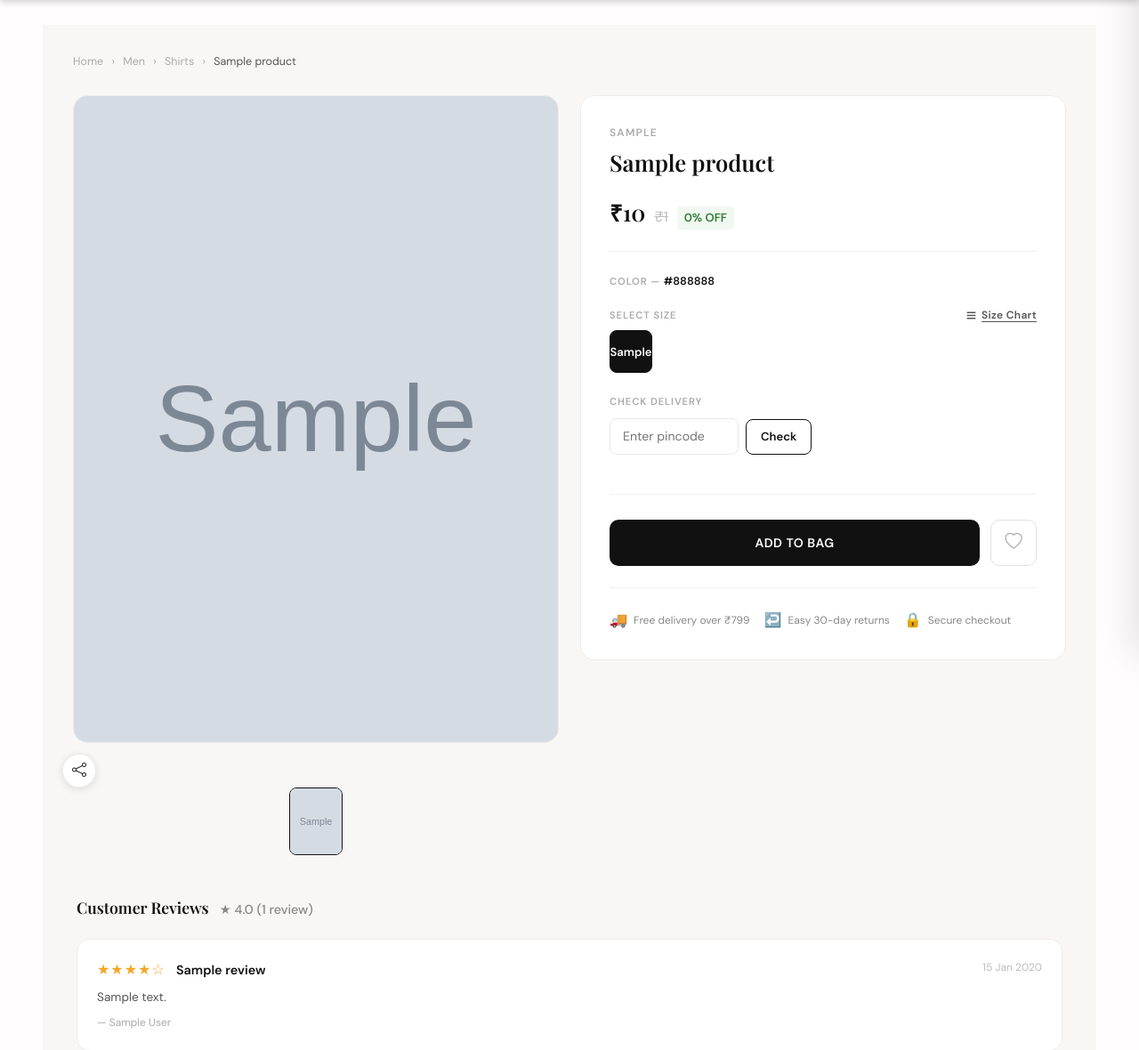
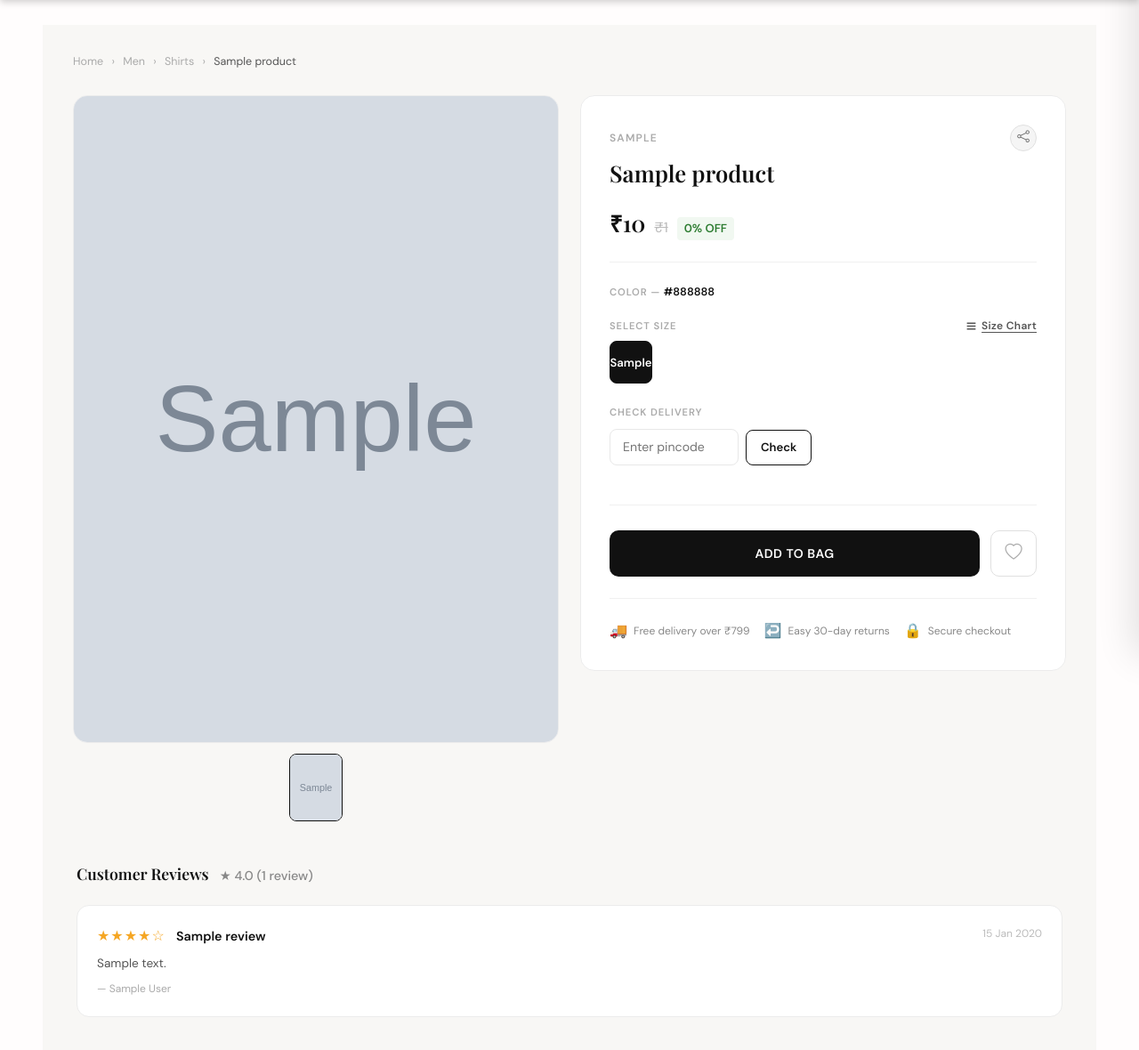
Before and after one commit to thezivoofficial/thezivo-store, a Django app: page /product/1/ in a window 1280 px wide. Shown: the part 64-1244 px from the top of the page at 89% size. After the commit the page ends 1207 px from the top, so only its background shows below. Run offline with Django 5.2, Linux system fonts and the light colour scheme; tables that the repository leaves empty hold one stand-in row (values such as "Sample post"); grey boxes marked "Sample" are stand-in pictures; some libraries are stand-ins or nearby versions.

Commit message:
Fix share button placement: image top-right on mobile, brand row on desktop
- Mobile (<768px): frosted circle overlaid on product image top-right
- Desktop (≥768px): small round button at the right end of the brand name row
- Each has its own dropdown; native share sheet used when available

Co-Authored-By: Claude Sonnet 4.6 <noreply@anthropic.com>

```diff
--- a/templates/store/product_detail.html
+++ b/templates/store/product_detail.html
@@ -335,12 +335,21 @@
     .btn-wishlist:hover { border-color: #e53935; color: #e53935; }
     .btn-wishlist.wishlisted { border-color: #e53935; color: #e53935; background: #fff5f5; }
 
-    /* SHARE — floating over image top-right (Myntra/Ajio style) */
-    .img-share-wrap {
+    /* SHARE */
+    /* Mobile: frosted circle overlaid on image top-right */
+    .share-on-image {
         position: absolute;
         top: 12px;
         right: 12px;
         z-index: 10;
+    }
+    /* Desktop: inline next to brand name */
+    .share-on-brand {
+        display: none;
+    }
+    @media (min-width: 768px) {
+        .share-on-image { display: none; }
+        .share-on-brand  { display: flex; }
     }
     .img-share-btn {
         width: 38px;
@@ -359,6 +368,21 @@
         transition: background 0.15s, transform 0.15s;
     }
     .img-share-btn:hover { background: #fff; transform: scale(1.08); }
+    .brand-share-btn {
+        width: 30px;
+        height: 30px;
+        border-radius: 50%;
+        background: #f5f5f5;
+        border: 1px solid #e0e0e0;
+        display: flex;
+        align-items: center;
+        justify-content: center;
+        font-size: 0.85rem;
+        color: #666;
+        cursor: pointer;
+        transition: background 0.15s;
+    }
+    .brand-share-btn:hover { background: #ececec; color: #111; }
     .share-wrap { position: relative; }
     .share-dropdown {
         display: none;
@@ -554,18 +578,18 @@
                             {% endif %}
                         </div>
 
-                        <!-- SHARE BUTTON — top-right of image (Myntra/Ajio style) -->
-                        <div class="share-wrap img-share-wrap" id="shareWrap">
-                            <button type="button" class="img-share-btn" onclick="handleShare()" title="Share">
+                        <!-- SHARE — mobile only: floats over image top-right -->
+                        <div class="share-wrap share-on-image" id="shareWrapMobile">
+                            <button type="button" class="img-share-btn" onclick="handleShare('mobile')" title="Share">
                                 <i class="bi bi-share"></i>
                             </button>
-                            <div class="share-dropdown" id="shareDropdown">
+                            <div class="share-dropdown" id="shareDropdownMobile">
                                 <a href="https://wa.me/?text={{ product.name|urlencode }}%20{{ request.build_absolute_uri|urlencode }}"
                                    target="_blank" rel="noopener" class="share-option">
                                     <svg width="16" height="16" viewBox="0 0 24 24" fill="#25D366" style="flex-shrink:0"><path d="M17.472 14.382c-.297-.149-1.758-.867-2.03-.967-.273-.099-.471-.148-.67.15-.197.297-.767.966-.94 1.164-.173.199-.347.223-.644.075-.297-.15-1.255-.463-2.39-1.475-.883-.788-1.48-1.761-1.653-2.059-.173-.297-.018-.458.13-.606.134-.133.298-.347.446-.52.149-.174.198-.298.298-.497.099-.198.05-.371-.025-.52-.075-.149-.669-1.612-.916-2.207-.242-.579-.487-.5-.669-.51-.173-.008-.371-.01-.57-.01-.198 0-.52.074-.792.372-.272.297-1.04 1.016-1.04 2.479 0 1.462 1.065 2.875 1.213 3.074.149.198 2.096 3.2 5.077 4.487.709.306 1.262.489 1.694.625.712.227 1.36.195 1.871.118.571-.085 1.758-.719 2.006-1.413.248-.694.248-1.289.173-1.413-.074-.124-.272-.198-.57-.347m-5.421 7.403h-.004a9.87 9.87 0 01-5.031-1.378l-.361-.214-3.741.982.998-3.648-.235-.374a9.86 9.86 0 01-1.51-5.26c.001-5.45 4.436-9.884 9.888-9.884 2.64 0 5.122 1.03 6.988 2.898a9.825 9.825 0 012.893 6.994c-.003 5.45-4.437 9.884-9.885 9.884m8.413-18.297A11.815 11.815 0 0012.05 0C5.495 0 .16 5.335.157 11.892c0 2.096.547 4.142 1.588 5.945L.057 24l6.305-1.654a11.882 11.882 0 005.683 1.448h.005c6.554 0 11.89-5.335 11.893-11.893a11.821 11.821 0 00-3.48-8.413z"/></svg>
                                     Share on WhatsApp
                                 </a>
-                                <button type="button" onclick="copyLink()" class="share-option">
+                                <button type="button" onclick="copyLink('mobile')" class="share-option">
                                     <i class="bi bi-link-45deg" style="font-size:15px;color:#555;flex-shrink:0"></i>
                                     Copy link
                                 </button>
@@ -592,7 +616,28 @@
             <div class="col-md-6">
                 <div class="product-info-card">
 
-                    <div class="product-brand">{{ product.brand }}</div>
+                    <!-- brand row with desktop share -->
+                    <div style="display:flex;align-items:center;justify-content:space-between;margin-bottom:8px;">
+                        <div class="product-brand" style="margin-bottom:0;">{{ product.brand }}</div>
+                        <!-- SHARE — desktop only: right of brand name -->
+                        <div class="share-wrap share-on-brand" id="shareWrapDesktop">
+                            <button type="button" class="brand-share-btn" onclick="handleShare('desktop')" title="Share">
+                                <i class="bi bi-share"></i>
+                            </button>
+                            <div class="share-dropdown" id="shareDropdownDesktop">
+                                <a href="https://wa.me/?text={{ product.name|urlencode }}%20{{ request.build_absolute_uri|urlencode }}"
+                                   target="_blank" rel="noopener" class="share-option">
+                                    <svg width="16" height="16" viewBox="0 0 24 24" fill="#25D366" style="flex-shrink:0"><path d="M17.472 14.382c-.297-.149-1.758-.867-2.03-.967-.273-.099-.471-.148-.67.15-.197.297-.767.966-.94 1.164-.173.199-.347.223-.644.075-.297-.15-1.255-.463-2.39-1.475-.883-.788-1.48-1.761-1.653-2.059-.173-.297-.018-.458.13-.606.134-.133.298-.347.446-.52.149-.174.198-.298.298-.497.099-.198.05-.371-.025-.52-.075-.149-.669-1.612-.916-2.207-.242-.579-.487-.5-.669-.51-.173-.008-.371-.01-.57-.01-.198 0-.52.074-.792.372-.272.297-1.04 1.016-1.04 2.479 0 1.462 1.065 2.875 1.213 3.074.149.198 2.096 3.2 5.077 4.487.709.306 1.262.489 1.694.625.712.227 1.36.195 1.871.118.571-.085 1.758-.719 2.006-1.413.248-.694.248-1.289.173-1.413-.074-.124-.272-.198-.57-.347m-5.421 7.403h-.004a9.87 9.87 0 01-5.031-1.378l-.361-.214-3.741.982.998-3.648-.235-.374a9.86 9.86 0 01-1.51-5.26c.001-5.45 4.436-9.884 9.888-9.884 2.64 0 5.122 1.03 6.988 2.898a9.825 9.825 0 012.893 6.994c-.003 5.45-4.437 9.884-9.885 9.884m8.413-18.297A11.815 11.815 0 0012.05 0C5.495 0 .16 5.335.157 11.892c0 2.096.547 4.142 1.588 5.945L.057 24l6.305-1.654a11.882 11.882 0 005.683 1.448h.005c6.554 0 11.89-5.335 11.893-11.893a11.821 11.821 0 00-3.48-8.413z"/></svg>
+                                    Share on WhatsApp
+                                </a>
+                                <button type="button" onclick="copyLink('desktop')" class="share-option">
+                                    <i class="bi bi-link-45deg" style="font-size:15px;color:#555;flex-shrink:0"></i>
+                                    Copy link
+                                </button>
+                                <span id="copy-confirm-desktop" style="display:none;font-size:12px;color:#10b981;padding:4px 12px;">✓ Link copied!</span>
+                            </div>
+                        </div>
+                    </div>
                     <div class="product-name">{{ product.name }}</div>
 
                     <!-- PRICE -->
@@ -1244,35 +1289,40 @@ document.addEventListener("keydown", function(e) {
 });
 
 // ── Share ────────────────────────────────────────────────────────────────────
-function handleShare() {
+function handleShare(which) {
     const url   = window.location.href;
     const title = "{{ product.name|escapejs }}";
     const text  = "Check out " + title + " on TheZivo!";
 
-    // Use native share sheet on mobile if available
+    // Native share sheet (mobile browsers)
     if (navigator.share) {
         navigator.share({ title, text, url }).catch(() => {});
         return;
     }
-    // Desktop: toggle dropdown
-    const dd = document.getElementById("shareDropdown");
+    // Fallback: toggle the dropdown for the clicked button
+    const ddId = which === 'desktop' ? 'shareDropdownDesktop' : 'shareDropdownMobile';
+    const dd = document.getElementById(ddId);
     dd.classList.toggle("open");
 }
 
-function copyLink() {
+function copyLink(which) {
+    const confirmId = which === 'desktop' ? 'copy-confirm-desktop' : 'copy-confirm';
+    const ddId      = which === 'desktop' ? 'shareDropdownDesktop' : 'shareDropdownMobile';
     navigator.clipboard.writeText(window.location.href).then(() => {
-        const el = document.getElementById("copy-confirm");
-        el.style.display = "block";
-        setTimeout(() => { el.style.display = "none"; }, 2000);
-        document.getElementById("shareDropdown").classList.remove("open");
+        const el = document.getElementById(confirmId);
+        if (el) { el.style.display = "block"; setTimeout(() => { el.style.display = "none"; }, 2000); }
+        document.getElementById(ddId).classList.remove("open");
     });
 }
 
-// Close dropdown when clicking outside
+// Close dropdowns when clicking outside
 document.addEventListener("click", function(e) {
-    const wrap = document.getElementById("shareWrap");
-    if (wrap && !wrap.contains(e.target))
-        document.getElementById("shareDropdown").classList.remove("open");
+    ["shareWrapMobile", "shareWrapDesktop"].forEach(id => {
+        const wrap = document.getElementById(id);
+        if (wrap && !wrap.contains(e.target)) {
+            wrap.querySelector(".share-dropdown").classList.remove("open");
+        }
+    });
 });
 </script>
 
```
